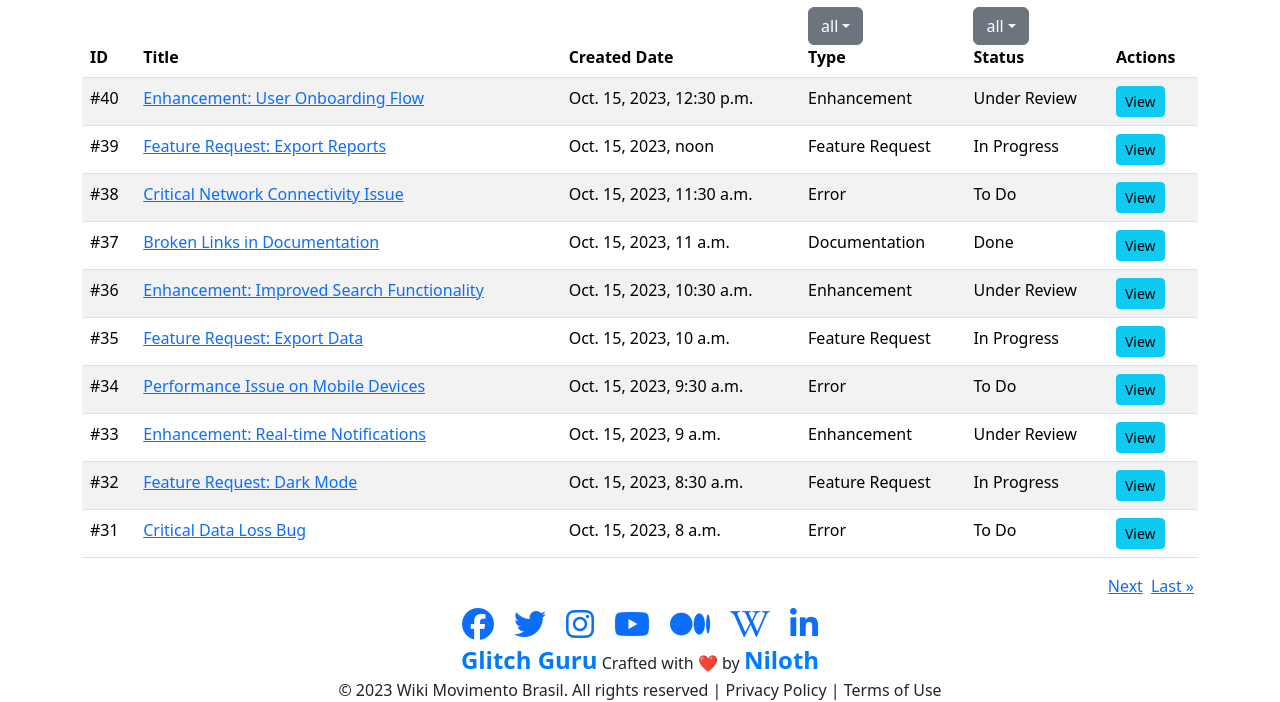
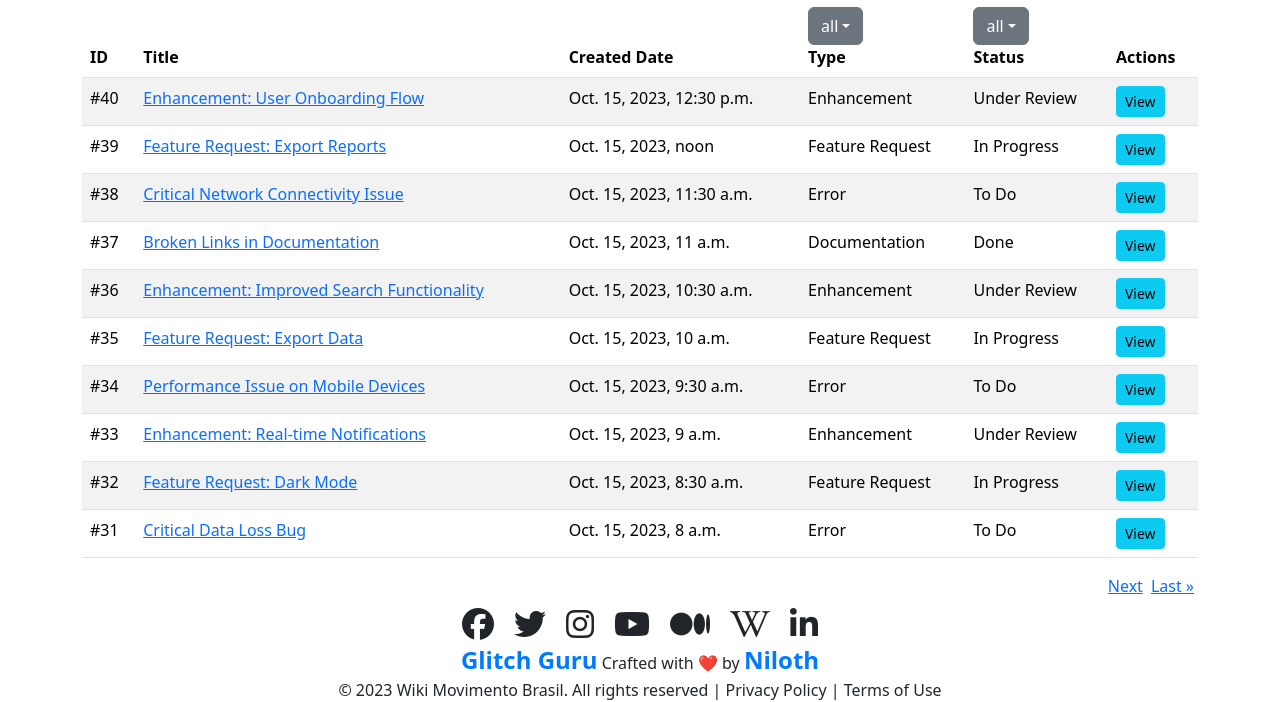
Before and after one commit to Niloth-p/glitch-guru, a Django app: page /bugs/ in a window 1280 px wide. Shown: the part 205-907 px from the top of the page. Run offline with Django 4.2, Linux system fonts and the light colour scheme; data comes from the database, SQL or seed files in the repository; some libraries are stand-ins or nearby versions.

Commit message:
fix: Change the color of the blue social-icons

```diff
--- a/static/common/css/styles.css
+++ b/static/common/css/styles.css
@@ -56,3 +56,8 @@ h5.card-title {
   margin-bottom: 10px;
   display: inline-block;
 }
+
+a.fa-icon-link {
+  color: inherit;
+  text-decoration: none;
+}
--- a/templates/footer.html
+++ b/templates/footer.html
@@ -5,37 +5,39 @@
         <ul class="list-unstyled d-flex justify-content-center align-items-center"
             id="social-icon-list">
           <li class="social-icon">
-            <a href="https://www.facebook.com/wmnobrasil/">
+            <a class="fa-icon-link" href="https://www.facebook.com/wmnobrasil/">
               <i class="fab fa-facebook fa-2x"></i>
             </a>
           </li>
           <li class="social-icon">
-            <a href="https://twitter.com/wmnobrasil">
+            <a class="fa-icon-link" href="https://twitter.com/wmnobrasil">
               <i class="fab fa-twitter fa-2x"></i>
             </a>
           </li>
           <li class="social-icon">
-            <a href="https://www.instagram.com/wmnobrasil/reels/">
+            <a class="fa-icon-link"
+               href="https://www.instagram.com/wmnobrasil/reels/">
               <i class="fab fa-instagram fa-2x"></i>
             </a>
           </li>
           <li class="social-icon">
-            <a href="https://www.youtube.com/c/wmnobrasil">
+            <a class="fa-icon-link" href="https://www.youtube.com/c/wmnobrasil">
               <i class="fab fa-youtube fa-2x"></i>
             </a>
           </li>
           <li class="social-icon">
-            <a href="https://medium.com/@wmnobrasil">
+            <a class="fa-icon-link" href="https://medium.com/@wmnobrasil">
               <i class="fab fa-medium fa-2x"></i>
             </a>
           </li>
           <li class="social-icon">
-            <a href="https://www.wikidata.org/wiki/Q28378968">
+            <a class="fa-icon-link" href="https://www.wikidata.org/wiki/Q28378968">
               <i class="fab fa-wikipedia-w fa-2x"></i>
             </a>
           </li>
           <li class="social-icon">
-            <a href="https://www.linkedin.com/company/wmnobrasil/">
+            <a class="fa-icon-link"
+               href="https://www.linkedin.com/company/wmnobrasil/">
               <i class="fab fa-linkedin-in fa-2x"></i>
             </a>
           </li>
```
